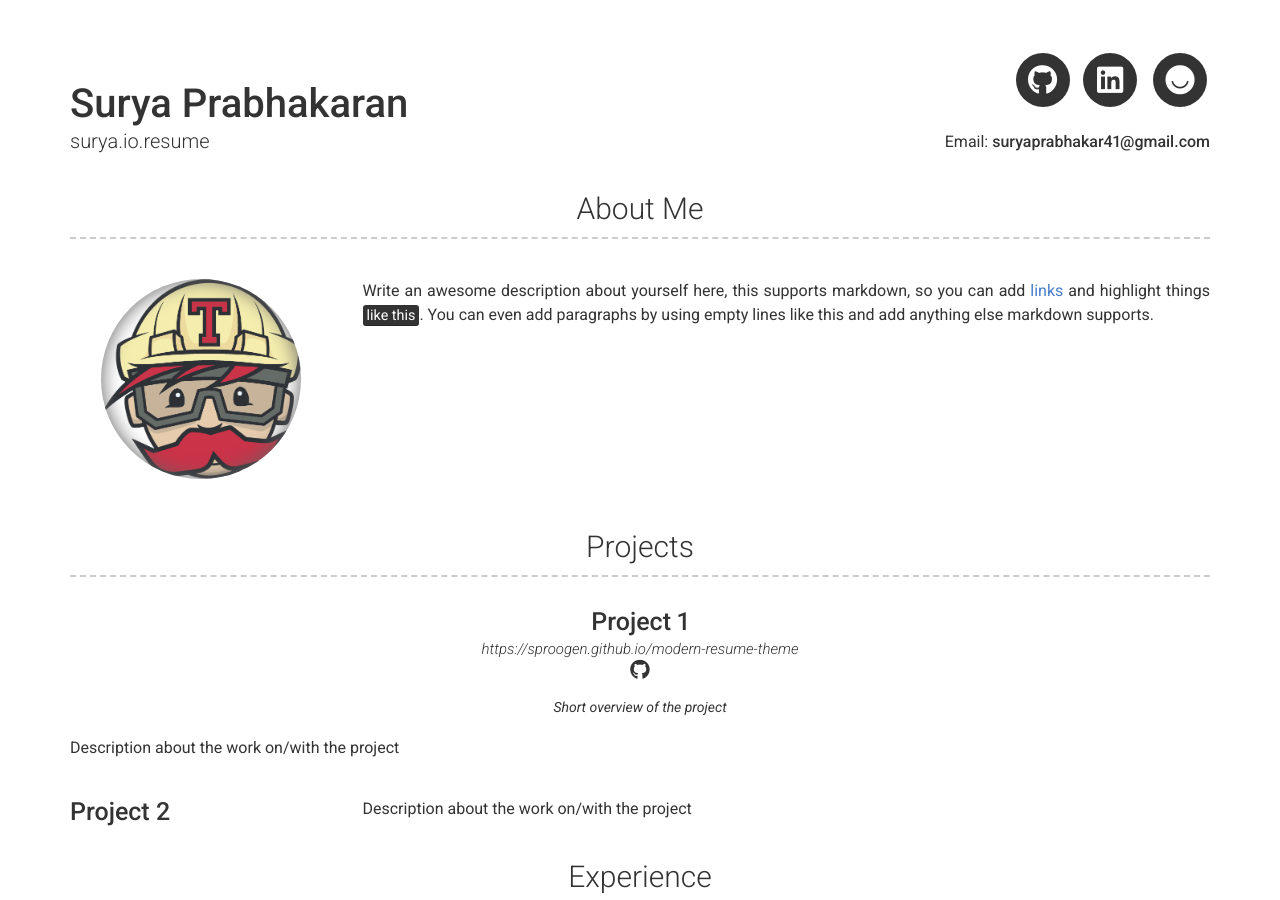
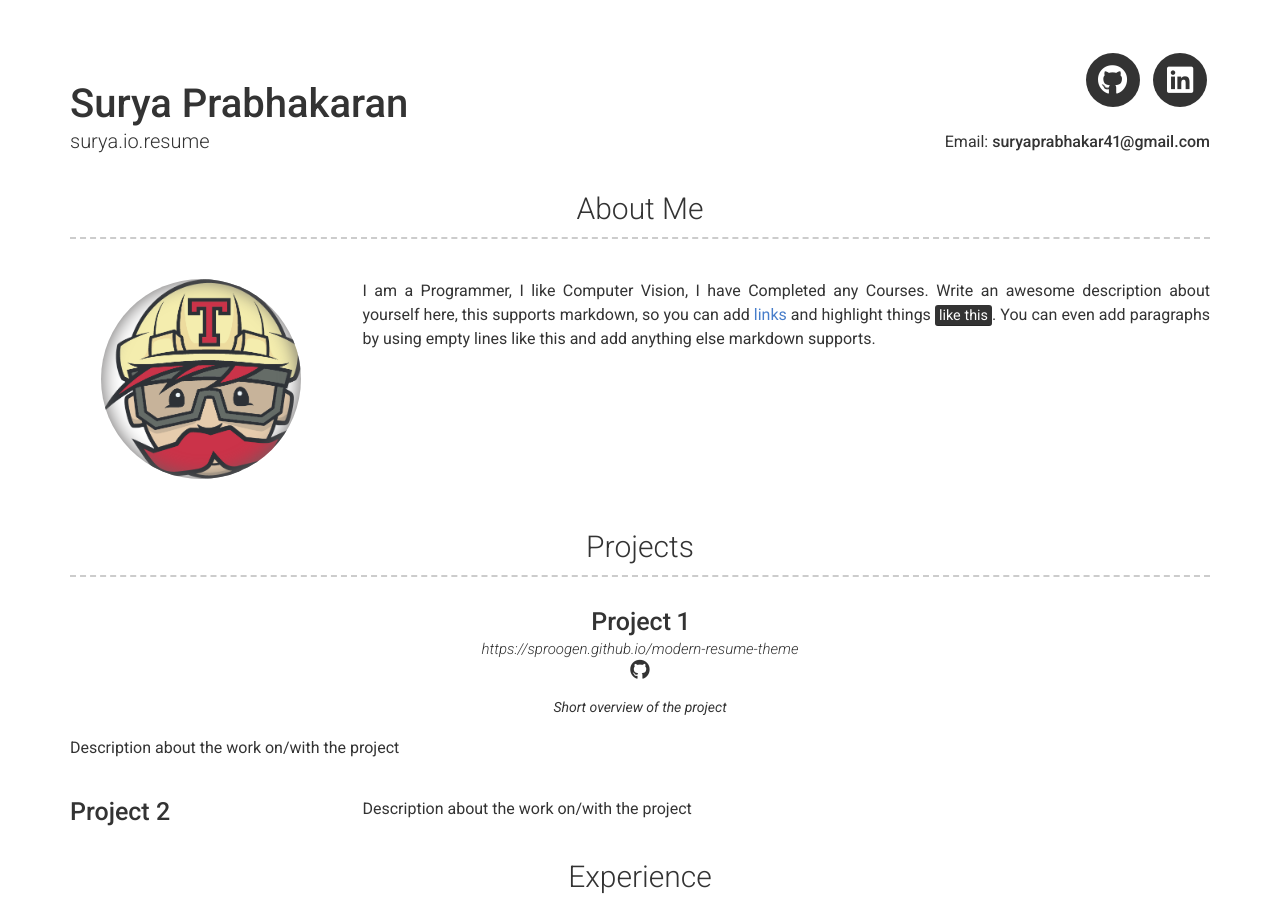
Before and after one commit to suryaprabhakar414/surya.io.resume, a Jekyll site: the page built from index.md, in a window 1280 px wide and 900 px high. Built offline with Jekyll 4.4.1, drawn with Linux system fonts in a browser that asks for light colours; nearby versions of some CDN libraries.

Commit message:
Update _config.yml

```diff
--- a/_config.yml
+++ b/_config.yml
@@ -11,7 +11,7 @@ email: suryaprabhakar41@gmail.com
 
 # Social links
 #twitter_username: jekyllrb
-github_username:  suryaprabhakar41
+github_username:  suryaprabhakar414
 #stackoverflow_username: "00000001"
 #dribbble_username: jekyll
 #facebook_username: jekyll
@@ -25,10 +25,10 @@ linkedin_username: surya-prabhakaran
 #orcid_username: 0000-0000-0000-0000
 
 # Additional icon links
-additional_links:
-- title: Test link
-  icon: fa-ello
-  url: sproogen.github.io/modern-resume-theme
+#additional_links:
+#- title: Test link
+#  icon: fa-ello
+#  url: sproogen.github.io/modern-resume-theme
 # - title: another link
 #   icon: font awesome brand icon name (eg. fa-twitter) (https://fontawesome.com/icons?d=gallery&s=brands&m=free)
 #   url: Link url (eg. https://google.com)
@@ -37,6 +37,7 @@ additional_links:
 # about_title: About Me (Use this to override about section title)
 about_profile_image: _test/images/travis.png
 about_content: > # this means to ignore newlines until the next config item.
+  I am a Programmer, I like Computer Vision, I have Completed any Courses.
   Write an awesome description about yourself here, this supports markdown, so you can add [links](http://foobar.com) and highlight things <mark>like this</mark>.
 
   You can even add paragraphs by using empty lines like this and add anything else markdown supports.
```
